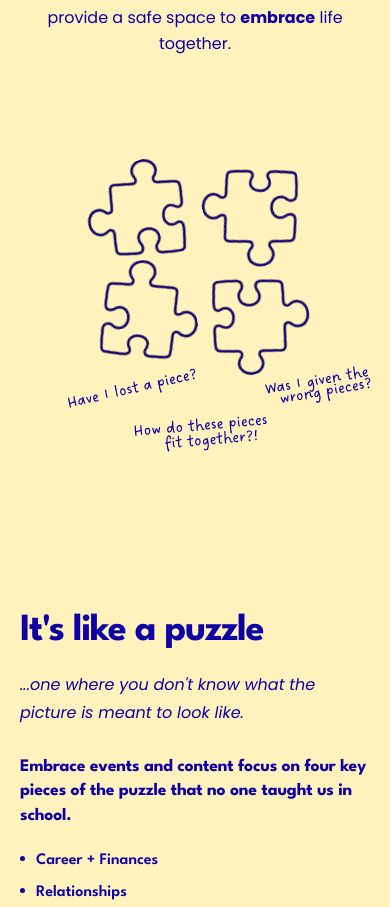
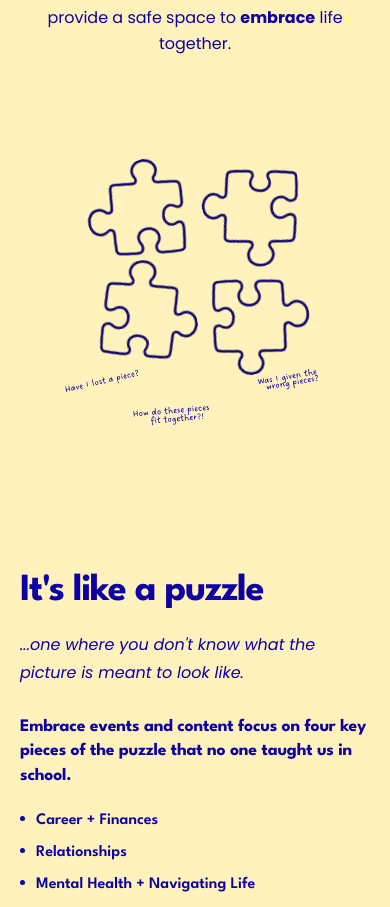
Before and after one commit to courtney-pixel/embrace-website, a React (Vite) app: page /about in a window 390 px wide. Shown: the part 985-1892 px from the top of the page. Built offline with nearby package versions, Linux system fonts and the light colour scheme; a web font is replaced by a local one.

Commit message:
Fix puzzle centering and mobile question overflow

```diff
--- a/src/index.css
+++ b/src/index.css
@@ -736,6 +736,7 @@ body::before {
 .pillars-left-col {
   display: flex;
   flex-direction: column;
+  align-items: center;
 }
 
 .pillars-list {
@@ -772,6 +773,7 @@ body::before {
   height: 160px;
   margin-top: -2.5rem;
   overflow: visible;
+  width: 100%;
 }
 
 /* ---- PODCAST ---- */
@@ -1503,6 +1505,8 @@ body::before {
   .vision-layout { grid-template-columns: 1fr; }
   .pillars-layout { grid-template-columns: 1fr; }
   .pillars-puzzle-wrapper { transform: none; filter: none; max-width: 280px; margin: 0 auto; }
+  .pillars-questions img { width: clamp(80px, 18vw, 110px) !important; }
+  .pillars-questions { height: 120px; }
   .overwhelm-line-img--overlap { margin-top: -1rem; }
   .coming-soon-cards { grid-template-columns: repeat(2, 1fr); }
   .pillars-section { padding-bottom: 7rem; }
```
